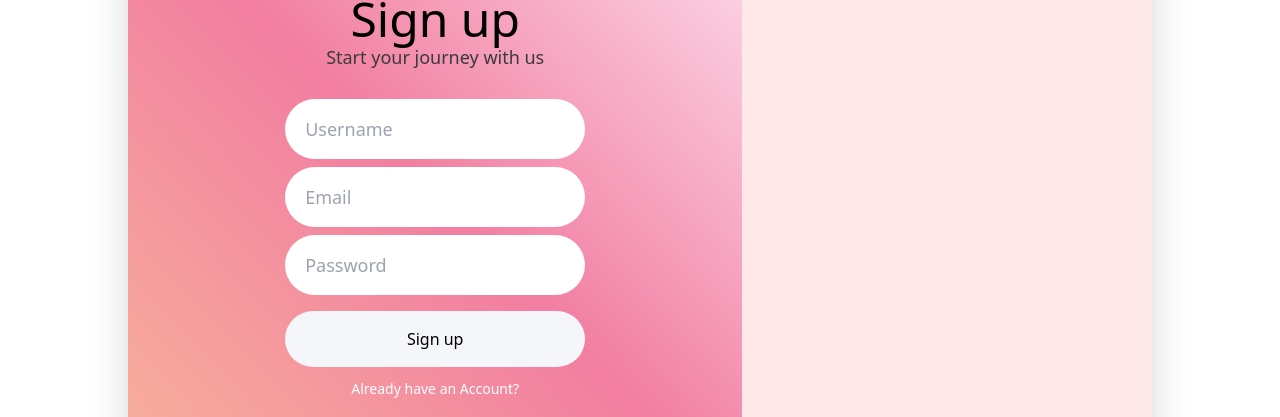
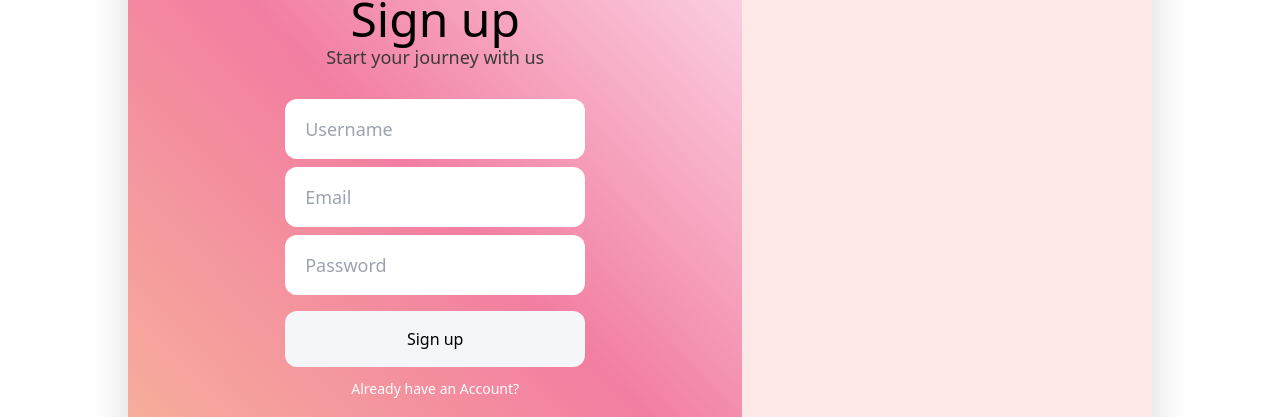
Before and after one commit to Devansh-Aage/Desiary, a React (Vite) app: page /signup in a window 1280 px wide. Shown: the part 203-620 px from the top of the page. Built offline with nearby package versions, Linux system fonts and the light colour scheme.

Commit message:
updated login,signup page

```diff
--- a/src/pages/Login.jsx
+++ b/src/pages/Login.jsx
@@ -104,7 +104,7 @@ const Login = () => {
                 placeholder="Email"
                 value={email}
                 onChange={(e) => setEmail(e.target.value)}
-                className="text-lg py-4 px-5 rounded-full outline-none"
+                className="text-lg py-4 px-5 rounded-xl outline-none"
                 required
               />
               <input
@@ -113,12 +113,12 @@ const Login = () => {
                 placeholder="Password"
                 value={password}
                 onChange={(e) => setPassword(e.target.value)}
-                className="text-lg py-4 px-5 rounded-full outline-none"
+                className="text-lg py-4 px-5 rounded-xl outline-none"
                 required
               />
               <button
                 type="submit"
-                className="mt-2 text-center min-w-full bg-[#F4F6F9] text-black py-4 rounded-full hover:-translate-y-1 transition-all duration-300 hover:shadow-lg"
+                className="mt-2 text-center min-w-full bg-[#F4F6F9] text-black py-4 rounded-xl hover:-translate-y-1 transition-all duration-300 hover:shadow-lg"
                 disabled={isSigningIn}
               >
                 {isSigningIn ? "Signing in..." : "Log In with Email"}
--- a/src/pages/Signup.jsx
+++ b/src/pages/Signup.jsx
@@ -60,7 +60,7 @@ function Signup() {
                 placeholder="Username"
                 value={username}
                 onChange={(e) => setUsername(e.target.value)}
-                className='text-lg py-4 px-5 rounded-full outline-none'
+                className='text-lg py-4 px-5 rounded-xl outline-none'
               />
               <input
                 type="email"
@@ -68,7 +68,7 @@ function Signup() {
                 placeholder="Email"
                 value={email}
                 onChange={(e) => setEmail(e.target.value)}
-                className='text-lg py-4 px-5 rounded-full outline-none'
+                className='text-lg py-4 px-5 rounded-xl outline-none'
               />
               <input
                 type="password"
@@ -76,11 +76,11 @@ function Signup() {
                 placeholder="Password"
                 value={password}
                 onChange={(e) => setPassword(e.target.value)}
-                className='text-lg py-4 px-5 rounded-full outline-none'
+                className='text-lg py-4 px-5 rounded-xl outline-none'
               />
               <button
                 type="submit"
-                className='mt-2 text-center min-w-full bg-[#F4F6F9] text-black py-4 rounded-full hover:-translate-y-1 transition-all duration-300 hover:shadow-lg'
+                className='mt-2 text-center min-w-full bg-[#F4F6F9] text-black py-4 rounded-xl hover:-translate-y-1 transition-all duration-300 hover:shadow-lg'
                 disabled={isSigningUp}
               >
                 {isSigningUp ? "Signing Up..." : "Sign up"}
```
